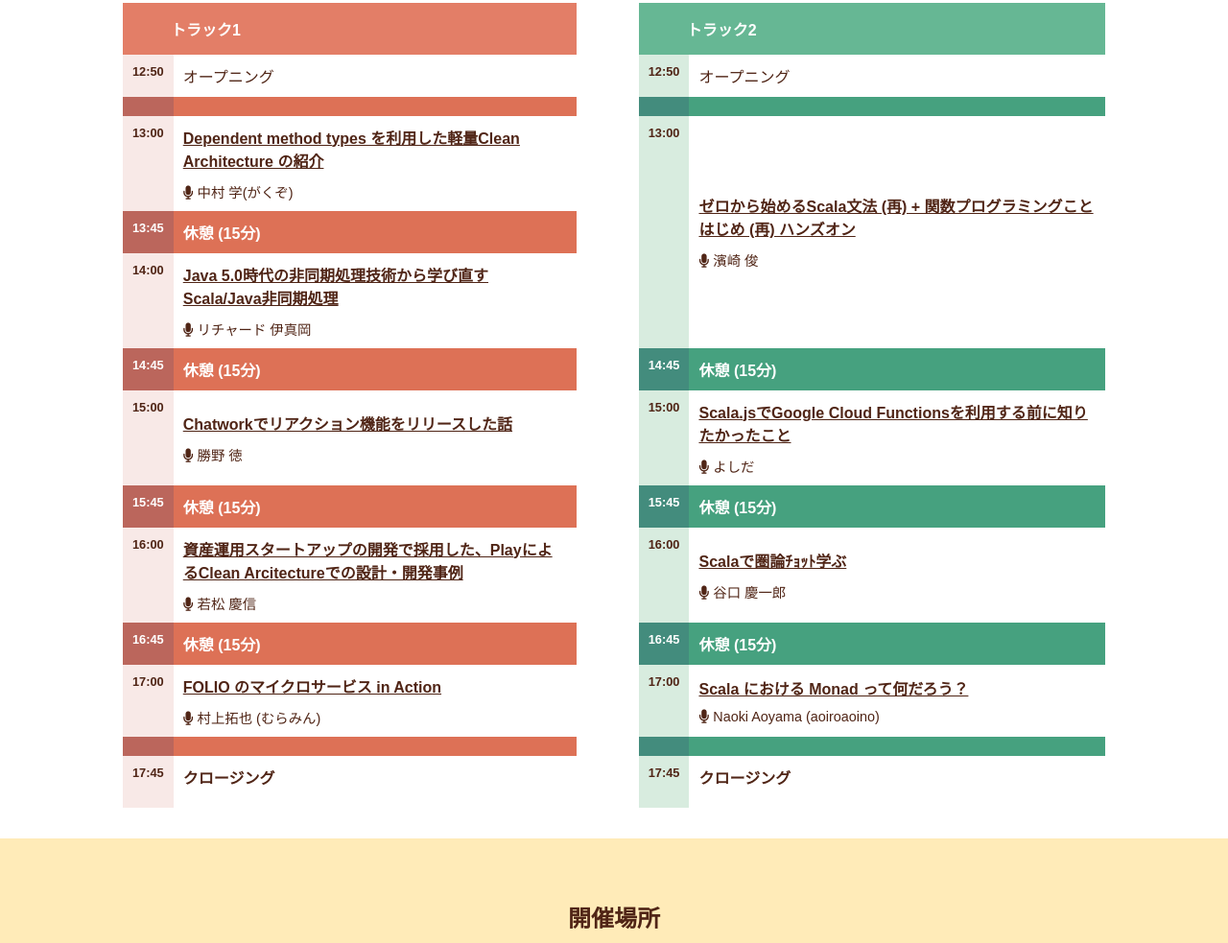
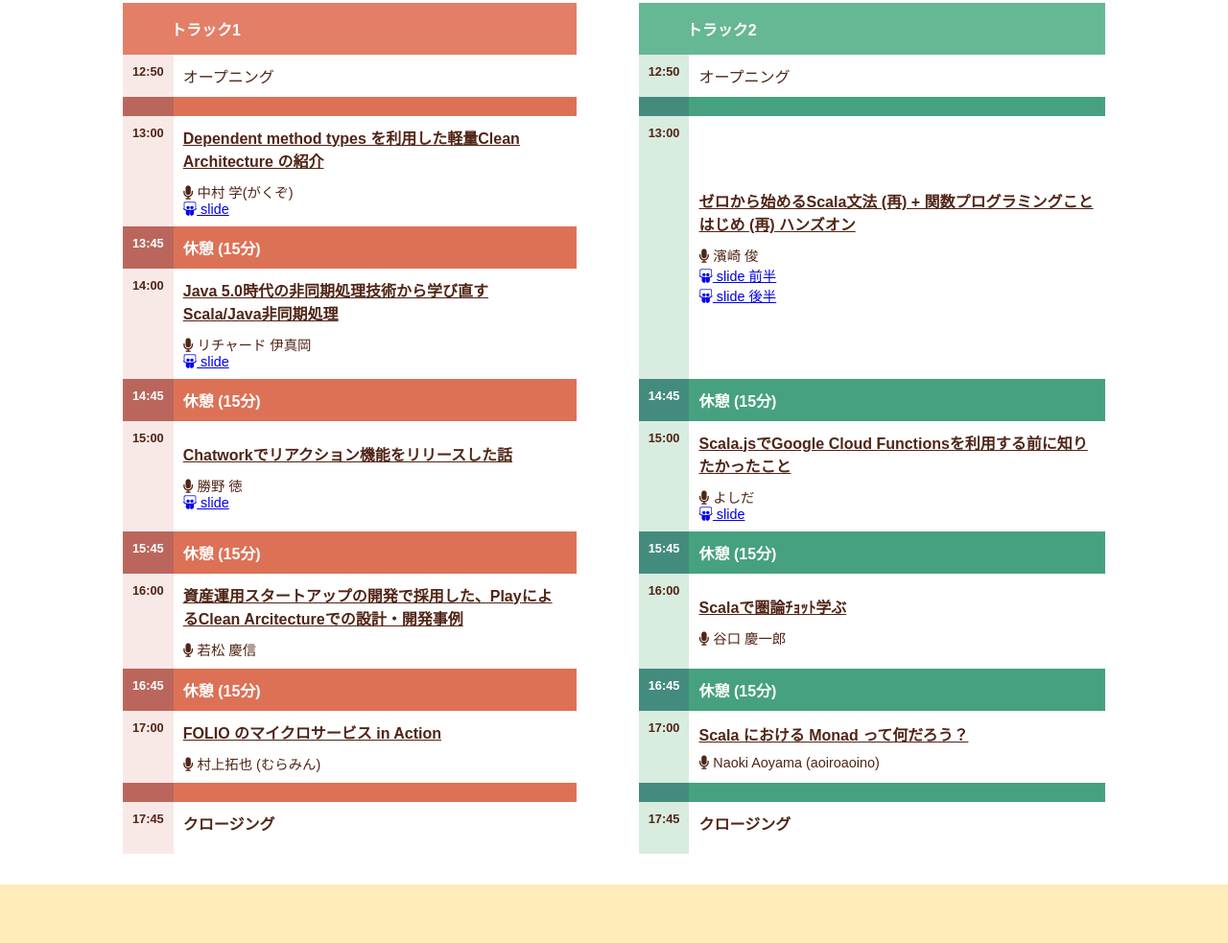
Before and after one commit to scala-kansai/scala-kansai-2019, a website: page index.html in a window 1280 px wide. Shown: the part 1702-2685 px from the top of the page at 96% size. Drawn offline with Linux system fonts and the light colour scheme.

Commit message:
スライド追加した

```diff
--- a/index.html
+++ b/index.html
@@ -103,6 +103,7 @@
                   <div>
                     <h5><a href="./sessions.html#%E4%B8%AD%E6%9D%91%20%E5%AD%A6(%E3%81%8C%E3%81%8F%E3%81%9E)">Dependent method types を利用した軽量Clean Architecture の紹介</a></h5>
                     <p><i class="fas fa-microphone"></i> 中村 学(がくぞ)</p>
+                    <p><a href="https://gakuzzzz.github.io/slides/lightweight_clean_architecture_with_dmt/#1" target="_blank"><i class="fab fa-slideshare"></i> slide</a></p>
                   </div>
                 </td>
                 <th class="space"></th>
@@ -111,6 +112,8 @@
                   <div>
                     <h5><a href="./sessions.html#%E6%BF%B1%E5%B4%8E%20%E4%BF%8A">ゼロから始めるScala文法 (再) + 関数プログラミングことはじめ (再) ハンズオン</a></h5>
                     <p><i class="fas fa-microphone"></i> 濱崎 俊</p>
+                    <p><a href="https://www.slideshare.net/hamazy/scala-122609602" target="_blank"><i class="fab fa-slideshare"></i> slide 前半</a></p>
+                    <p><a href="https://www.slideshare.net/kitora/in-128559362" target="_blank"><i class="fab fa-slideshare"></i> slide 後半</a></p>
                   </div>
                 </td>
               </tr>
@@ -127,6 +130,7 @@
                   <div>
                     <h5><a href="./sessions.html#%E3%83%AA%E3%83%81%E3%83%A3%E3%83%BC%E3%83%89%20%E4%BC%8A%E7%9C%9F%E5%B2%A1">Java 5.0時代の非同期処理技術から学び直すScala/Java非同期処理</a></h5>
                     <p><i class="fas fa-microphone"></i> リチャード 伊真岡</p>
+                    <p><a href="https://speakerdeck.com/richardimaokajp/javafei-tong-qi-chu-li" target="_blank"><i class="fab fa-slideshare"></i> slide</a></p>
                   </div>
                 </td>
                 <th class="space"></th>
@@ -148,6 +152,7 @@
                   <div>
                     <h5><a href="./sessions.html#%E5%8B%9D%E9%87%8E%20%E5%BE%B3">Chatworkでリアクション機能をリリースした話</a></h5>
                     <p><i class="fas fa-microphone"></i> 勝野 徳</p>
+                    <p><a href="https://speakerdeck.com/kamegu/chatworkderiakusiyonji-neng-woririsusitahua-scala-ks" target="_blank"><i class="fab fa-slideshare"></i> slide</a></p>
                   </div>
                 </td>
                 <th class="space"></th>
@@ -156,6 +161,7 @@
                   <div>
                     <h5><a href="./sessions.html#%E3%82%88%E3%81%97%E3%81%A0">Scala.jsでGoogle Cloud Functionsを利用する前に知りたかったこと</a></h5>
                     <p><i class="fas fa-microphone"></i> よしだ</p>
+                    <p><a href="https://docs.google.com/presentation/d/1veKX1rcSzmivqzfXY1n-OAaYLkpNDSf-jEVvqXF8xfs/view#slide=id.p" target="_blank"><i class="fab fa-slideshare"></i> slide</a></p>
                   </div>
                 </td>
               </tr>
```
Also changed, not shown: sessions.html (+1 -0 lines).
